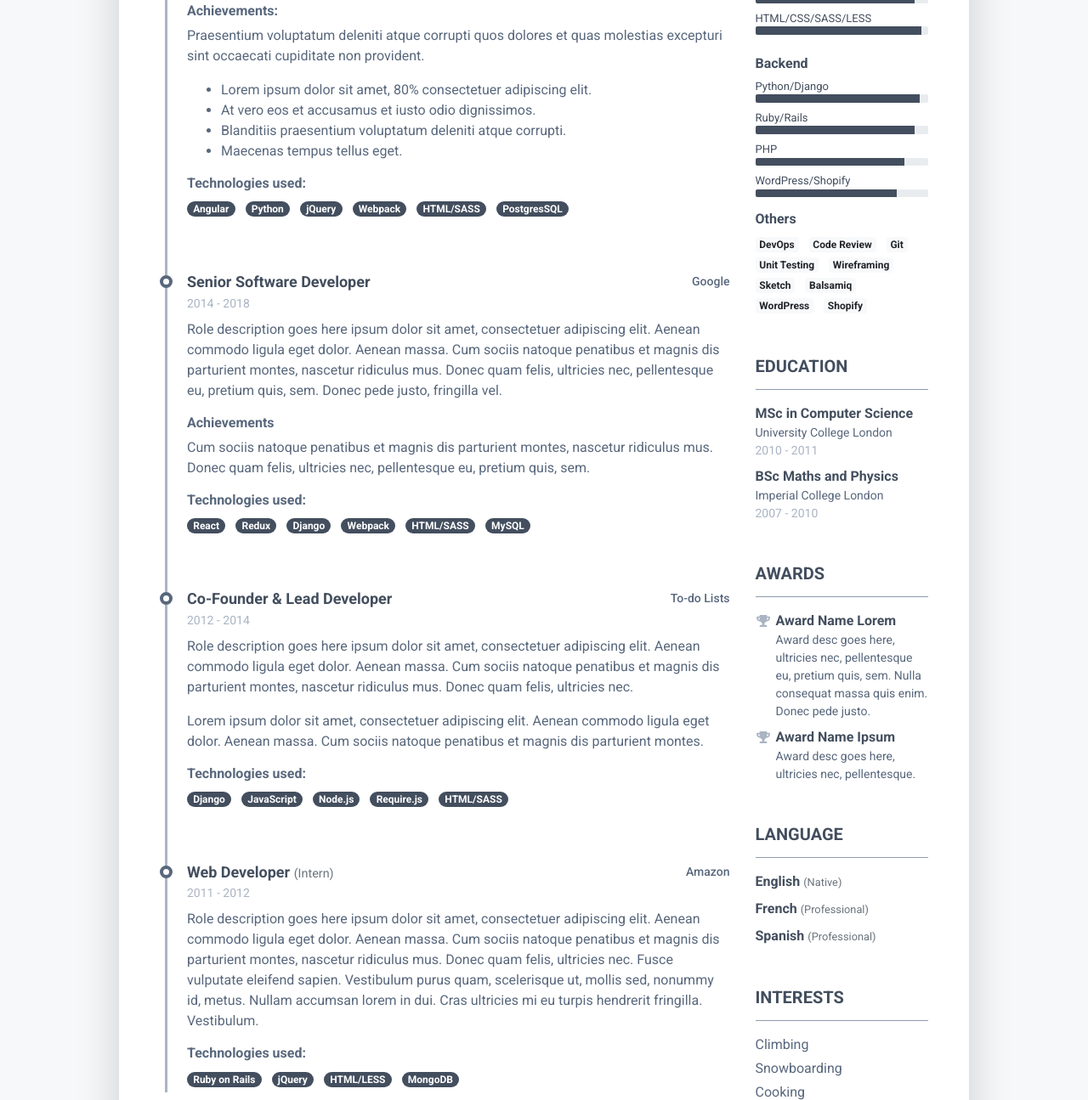
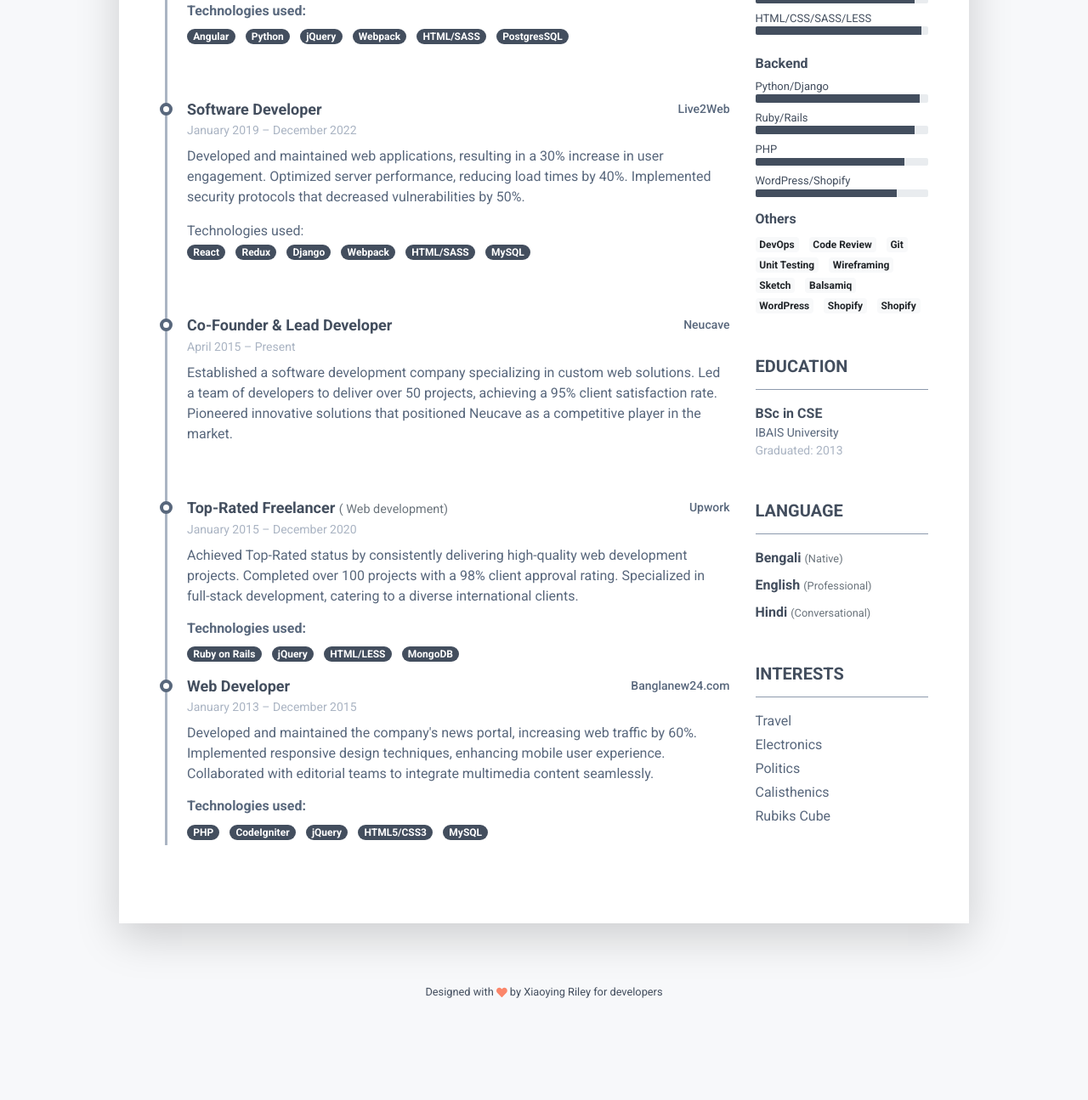
Before and after one commit to raakiiib/raakiiib.github.io, a plain HTML site: page index.html in a window 1280 px wide. Shown: the part 742-2037 px from the top of the page at 85% size. After the commit the page ends 1969 px from the top, so only its background shows below. Drawn offline with Linux system fonts and the light colour scheme.

Commit message:
resume contents updated

```diff
--- a/index.html
+++ b/index.html
@@ -9,7 +9,7 @@
     <meta name="viewport" content="width=device-width, initial-scale=1.0" />
     <meta name="description" content="Responsive Resume Template" />
     <meta name="author" content="Xiaoying Riley at 3rd Wave Media" />
-    <link rel="shortcut icon" href="favicon.ico" />
+    <link rel="shortcut icon" href="favicon.png" />
 
     <!-- Google Font -->
     <link
@@ -24,6 +24,11 @@
       integrity="sha384-BtvRZcyfv4r0x/phJt9Y9HhnN5ur1Z+kZbKVgzVBAlQZX4jvAuImlIz+bG7TS00a"
       crossorigin="anonymous"
     ></script>
+	<style>
+		.resume-header .name{
+			font-size: 1.75rem !important;
+		}
+	</style>
 
     <!-- Theme CSS -->
     <link id="theme-style" rel="stylesheet" href="assets/css/pillar-1.css" />
@@ -34,11 +39,11 @@
       <div class="resume-wrapper-inner mx-auto text-left bg-white shadow-lg">
         <header class="resume-header pt-4 pt-md-0">
           <div class="media flex-column flex-md-row">
-            <img
+            <!-- <img
               class="mr-3 img-fluid picture mx-auto"
               src="assets/images/profile.jpg"
               alt=""
-            />
+            /> -->
             <div
               class="media-body p-4 d-flex flex-column flex-md-row mx-auto mx-lg-0"
             >
@@ -60,13 +65,10 @@
                     >
                   </li>
                   <li>
-                    <a href="#"
-                      ><i
-                        class="fas fa-mobile-alt fa-fw mr-2"
-                        data-fa-transform="grow-6"
-                      ></i
-                      >+88 01723 53 9988</a
-                    >
+                    <a href="https://wa.me/1723539988" target="_blank">
+						<i class="fas fa-mobile-alt fa-fw mr-2"
+                        data-fa-transform="grow-6"></i>
+						+88 01723 53 9988</a>
                   </li>
                 </ul>
               </div>
@@ -74,28 +76,28 @@
               <div class="secondary-info ml-md-auto mt-2">
                 <ul class="resume-social list-unstyled">
                   <li class="mb-3">
-                    <a href="#"
+                    <a href="https://www.linkedin.com/in/raakiiib/" target="_blank"
                       ><span class="fa-container text-center mr-2"
                         ><i class="fab fa-linkedin-in fa-fw"></i></span
                       >linkedin.com/in/raakiiib</a
                     >
                   </li>
                   <li class="mb-3">
-                    <a href="#"
+                    <a href="https://github.com/raakiiib" target="_blank"
                       ><span class="fa-container text-center mr-2"
                         ><i class="fab fa-github-alt fa-fw"></i></span
                       >github.com/raakiiib</a
                     >
                   </li>
-                  <!-- <li class="mb-3">
-                    <a href="#"
+                  <li class="mb-3">
+                    <a href="https://x.com/raakiiib" target="_blank"
                       ><span class="fa-container text-center mr-2"
-                        ><i class="fab fa-codepen fa-fw"></i></span
-                      >codepen.io/username/</a
+                        ><i class="fab fa-twitter fa-fw"></i></span
+                      >x.com/raakiiib</a
                     >
-                  </li> -->
+                  </li>
                   <li>
-                    <a href="#"
+                    <a href="https://rhk.onl/" target="_blank"
                       ><span class="fa-container text-center mr-2"
                         ><i class="fas fa-globe"></i></span
                       >rhk.onl</a
@@ -158,19 +160,21 @@
                           </div>
                         </div>
                         <!--//row-->
-                        <div class="resume-position-time">2022 - Present</div>
+                        <div class="resume-position-time">
+                          May 2023 – Present
+                        </div>
                       </div>
                       <!--//resume-timeline-item-header-->
                       <div class="resume-timeline-item-desc">
                         <p>
-                          Role description goes here ipsum dolor sit amet,
-                          consectetuer adipiscing elit. Aenean commodo ligula
-                          eget dolor. Aenean massa. Cum sociis natoque penatibus
-                          et magnis dis parturient montes, nascetur ridiculus
-                          mus. Donec quam felis, ultricies nec, pellentesque eu,
-                          pretium quis, sem. Donec pede justo, fringilla vel.
+                          Lead the development of financial software solutions,
+                          enhancing transaction processing efficiency by 25%.
+                          Mentor junior developers, fostering a collaborative
+                          and innovative team environment. Collaborate with
+                          cross-functional teams to design and implement new
+                          features, improving user satisfaction by 15%.
                         </p>
-                        <h4
+                        <!-- <h4
                           class="resume-timeline-item-desc-heading font-weight-bold"
                         >
                           Achievements:
@@ -179,8 +183,8 @@
                           Praesentium voluptatum deleniti atque corrupti quos
                           dolores et quas molestias excepturi sint occaecati
                           cupiditate non provident.
-                        </p>
-                        <ul>
+                        </p> -->
+                        <!-- <ul>
                           <li>
                             Lorem ipsum dolor sit amet, 80% consectetuer
                             adipiscing elit.
@@ -193,7 +197,7 @@
                             corrupti.
                           </li>
                           <li>Maecenas tempus tellus eget.</li>
-                        </ul>
+                        </ul> -->
                         <h4
                           class="resume-timeline-item-desc-heading font-weight-bold"
                         >
@@ -244,24 +248,27 @@
                           <h3
                             class="resume-position-title font-weight-bold mb-1"
                           >
-                            Senior Software Developer
+                            Software Developer
                           </h3>
-                          <div class="resume-company-name ml-auto">Google</div>
+                          <div class="resume-company-name ml-auto">
+                            Live2Web
+                          </div>
                         </div>
                         <!--//row-->
-                        <div class="resume-position-time">2014 - 2018</div>
+                        <div class="resume-position-time">
+                          January 2019 – December 2022
+                        </div>
                       </div>
                       <!--//resume-timeline-item-header-->
                       <div class="resume-timeline-item-desc">
                         <p>
-                          Role description goes here ipsum dolor sit amet,
-                          consectetuer adipiscing elit. Aenean commodo ligula
-                          eget dolor. Aenean massa. Cum sociis natoque penatibus
-                          et magnis dis parturient montes, nascetur ridiculus
-                          mus. Donec quam felis, ultricies nec, pellentesque eu,
-                          pretium quis, sem. Donec pede justo, fringilla vel.
+                          Developed and maintained web applications, resulting
+                          in a 30% increase in user engagement. Optimized server
+                          performance, reducing load times by 40%. Implemented
+                          security protocols that decreased vulnerabilities by
+                          50%.
                         </p>
-                        <h4
+                        <!-- <h4
                           class="resume-timeline-item-desc-heading font-weight-bold"
                         >
                           Achievements
@@ -273,7 +280,7 @@
                         </p>
                         <h4
                           class="resume-timeline-item-desc-heading font-weight-bold"
-                        >
+                        > -->
                           Technologies used:
                         </h4>
                         <ul class="list-inline">
@@ -324,22 +331,20 @@
                             Co-Founder & Lead Developer
                           </h3>
                           <div class="resume-company-name ml-auto">
-                            To-do Lists
+                            Neucave
                           </div>
                         </div>
                         <!--//row-->
-                        <div class="resume-position-time">2012 - 2014</div>
+                        <div class="resume-position-time">April 2015 – Present</div>
                       </div>
                       <!--//resume-timeline-item-header-->
                       <div class="resume-timeline-item-desc">
                         <p>
-                          Role description goes here ipsum dolor sit amet,
-                          consectetuer adipiscing elit. Aenean commodo ligula
-                          eget dolor. Aenean massa. Cum sociis natoque penatibus
-                          et magnis dis parturient montes, nascetur ridiculus
-                          mus. Donec quam felis, ultricies nec.
+							Established a software development company specializing in custom web solutions.
+							Led a team of developers to deliver over 50 projects, achieving a 95% client satisfaction rate.
+							Pioneered innovative solutions that positioned Neucave as a competitive player in the market.
                         </p>
-                        <p>
+                        <!-- <p>
                           Lorem ipsum dolor sit amet, consectetuer adipiscing
                           elit. Aenean commodo ligula eget dolor. Aenean massa.
                           Cum sociis natoque penatibus et magnis dis parturient
@@ -376,7 +381,7 @@
                               >HTML/SASS</span
                             >
                           </li>
-                        </ul>
+                        </ul> -->
                       </div>
                       <!--//resume-timeline-item-desc-->
                     </article>
@@ -388,26 +393,20 @@
                           <h3
                             class="resume-position-title font-weight-bold mb-1"
                           >
-                            Web Developer
-                            <small class="text-muted">(Intern)</small>
+						  Top-Rated Freelancer
+                            <small class="text-muted">( Web development)</small>
                           </h3>
-                          <div class="resume-company-name ml-auto">Amazon</div>
+                          <div class="resume-company-name ml-auto">Upwork</div>
                         </div>
                         <!--//row-->
-                        <div class="resume-position-time">2011 - 2012</div>
+                        <div class="resume-position-time">January 2015 – December 2020</div>
                       </div>
                       <!--//resume-timeline-item-header-->
                       <div class="resume-timeline-item-desc">
                         <p>
-                          Role description goes here ipsum dolor sit amet,
-                          consectetuer adipiscing elit. Aenean commodo ligula
-                          eget dolor. Aenean massa. Cum sociis natoque penatibus
-                          et magnis dis parturient montes, nascetur ridiculus
-                          mus. Donec quam felis, ultricies nec. Fusce vulputate
-                          eleifend sapien. Vestibulum purus quam, scelerisque
-                          ut, mollis sed, nonummy id, metus. Nullam accumsan
-                          lorem in dui. Cras ultricies mi eu turpis hendrerit
-                          fringilla. Vestibulum.
+							Achieved Top-Rated status by consistently delivering high-quality web development projects.
+							Completed over 100 projects with a 98% client approval rating.
+							Specialized in full-stack development, catering to a diverse international clients.
                         </p>
                         <h4
                           class="resume-timeline-item-desc-heading font-weight-bold"
@@ -440,6 +439,51 @@
                       <!--//resume-timeline-item-desc-->
                     </article>
                     <!--//resume-timeline-item-->
+
+					<article class="resume-timeline-item position-relative">
+						<div class="resume-timeline-item-header mb-2">
+						  <div class="d-flex flex-column flex-md-row">
+							<h3 class="resume-position-title font-weight-bold mb-1">
+							Web Developer<!-- <small class="text-muted">(Intern)</small> -->
+							</h3>
+							<div class="resume-company-name ml-auto">Banglanew24.com</div>
+						  </div>
+						  <!--//row-->
+						  <div class="resume-position-time">January 2013 – December 2015</div>
+						</div>
+						<!--//resume-timeline-item-header-->
+						<div class="resume-timeline-item-desc">
+						  <p>
+							Developed and maintained the company's news portal, increasing web traffic by 60%.
+							Implemented responsive design techniques, enhancing mobile user experience.
+							Collaborated with editorial teams to integrate multimedia content seamlessly.
+						  </p>
+						  <h4
+							class="resume-timeline-item-desc-heading font-weight-bold"
+						  >
+							Technologies used:
+						  </h4>
+						  <ul class="list-inline">
+							<li class="list-inline-item">
+								<span class="badge badge-primary badge-pill">PHP</span>
+							</li>
+							<li class="list-inline-item">
+								<span class="badge badge-primary badge-pill">CodeIgniter</span>
+							</li>
+							<li class="list-inline-item">
+								<span class="badge badge-primary badge-pill">jQuery</span>
+							</li>
+							<li class="list-inline-item">
+								<span class="badge badge-primary badge-pill">HTML5/CSS3</span>
+							</li>
+							<li class="list-inline-item">
+								<span class="badge badge-primary badge-pill">MySQL</span>
+							</li>
+						  </ul>
+						</div>
+						<!--//resume-timeline-item-desc-->
+					  </article>
+					  <!--//resume-timeline-item-->
                   </div>
                   <!--//resume-timeline-->
                 </div>
@@ -616,6 +660,9 @@
                       <li class="list-inline-item">
                         <span class="badge badge-light">Shopify</span>
                       </li>
+                      <li class="list-inline-item">
+                        <span class="badge badge-light">Shopify</span>
+                      </li>
                     </ul>
                   </div>
                   <!--//resume-skill-item-->
@@ -631,29 +678,20 @@
                 </h2>
                 <div class="resume-section-content">
                   <ul class="list-unstyled">
-                    <li class="mb-2">
+                    <li>
                       <div class="resume-degree font-weight-bold">
-                        MSc in Computer Science
+                        BSc in CSE
                       </div>
                       <div class="resume-degree-org">
-                        University College London
+                        IBAIS University
                       </div>
-                      <div class="resume-degree-time">2010 - 2011</div>
-                    </li>
-                    <li>
-                      <div class="resume-degree font-weight-bold">
-                        BSc Maths and Physics
-                      </div>
-                      <div class="resume-degree-org">
-                        Imperial College London
-                      </div>
-                      <div class="resume-degree-time">2007 - 2010</div>
+                      <div class="resume-degree-time">Graduated: 2013</div>
                     </li>
                   </ul>
                 </div>
               </section>
               <!--//education-section-->
-              <section class="resume-section reference-section mb-5">
+              <!-- <section class="resume-section reference-section mb-5">
                 <h2
                   class="resume-section-title text-uppercase font-weight-bold pb-3 mb-3"
                 >
@@ -685,7 +723,7 @@
                     </li>
                   </ul>
                 </div>
-              </section>
+              </section> -->
               <!--//interests-section-->
               <section class="resume-section language-section mb-5">
                 <h2
@@ -697,7 +735,7 @@
                   <ul class="list-unstyled resume-lang-list">
                     <li class="mb-2">
                       <span class="resume-lang-name font-weight-bold"
-                        >English</span
+                        >Bengali</span
                       >
                       <small class="text-muted font-weight-normal"
                         >(Native)</small
@@ -705,7 +743,7 @@
                     </li>
                     <li class="mb-2 align-middle">
                       <span class="resume-lang-name font-weight-bold"
-                        >French</span
+                        >English</span
                       >
                       <small class="text-muted font-weight-normal"
                         >(Professional)</small
@@ -713,10 +751,10 @@
                     </li>
                     <li>
                       <span class="resume-lang-name font-weight-bold"
-                        >Spanish</span
+                        >Hindi</span
                       >
                       <small class="text-muted font-weight-normal"
-                        >(Professional)</small
+                        >(Conversational)</small
                       >
                     </li>
                   </ul>
@@ -731,9 +769,11 @@
                 </h2>
                 <div class="resume-section-content">
                   <ul class="list-unstyled">
-                    <li class="mb-1">Climbing</li>
-                    <li class="mb-1">Snowboarding</li>
-                    <li class="mb-1">Cooking</li>
+                    <li class="mb-1">Travel</li>
+                    <li class="mb-1">Electronics</li>
+                    <li class="mb-1">Politics</li>
+                    <li class="mb-1">Calisthenics</li>
+                    <li class="mb-1">Rubiks Cube</li>
                   </ul>
                 </div>
               </section>
```
Also changed, not shown: favicon.png (added).
